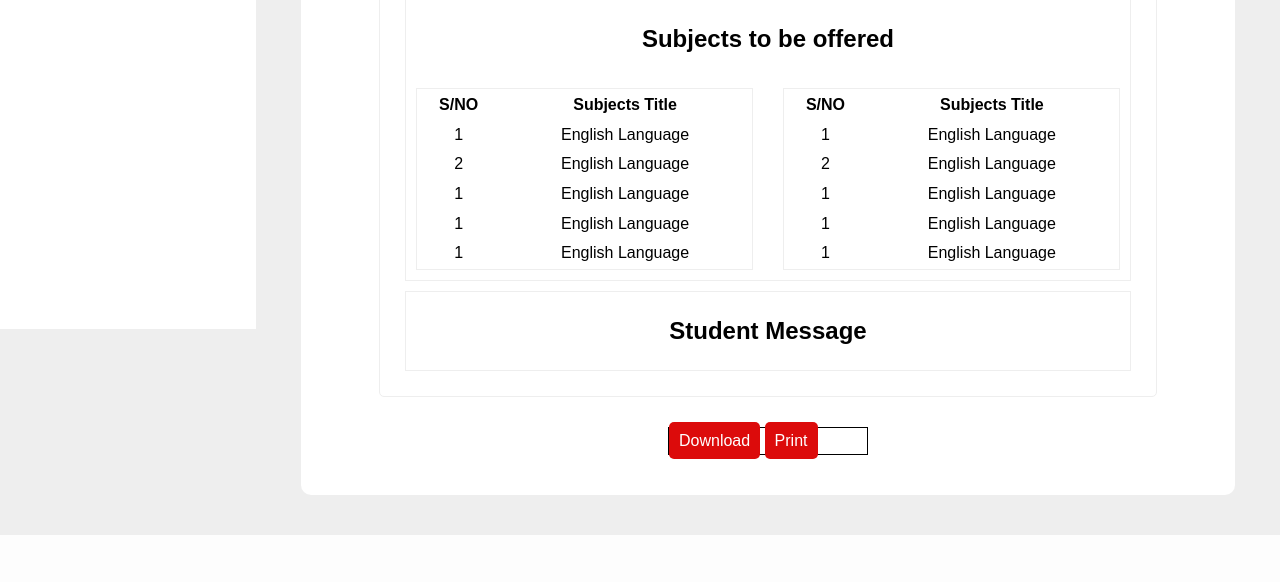
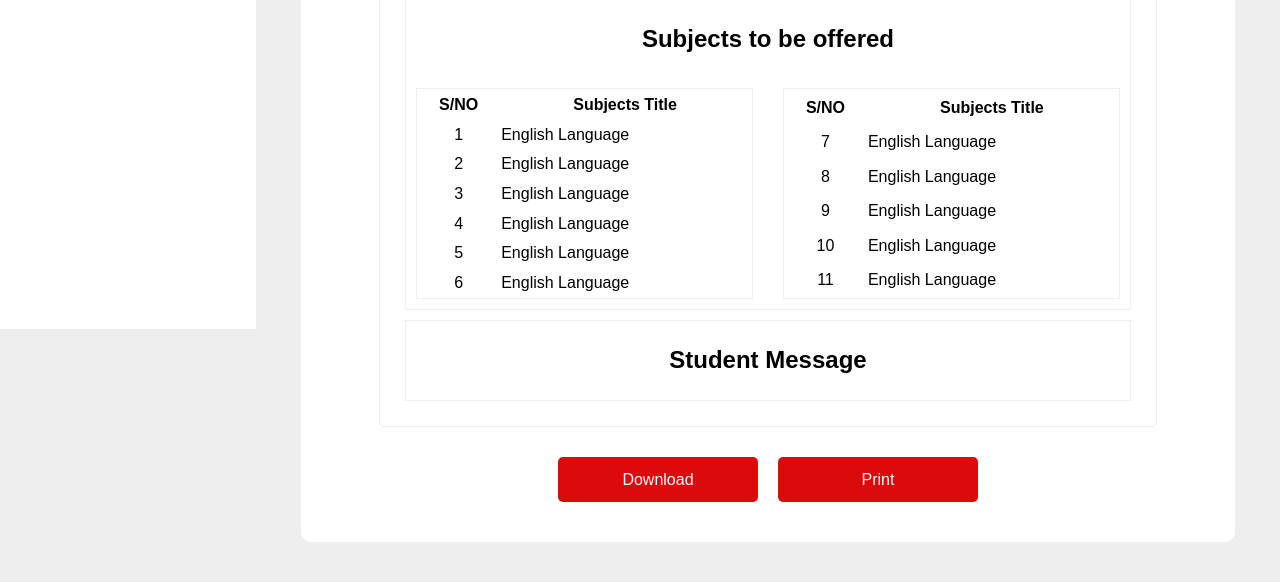
Before and after one commit to cachecoder01/good-brains-school-website, a PHP site: page /goodbrains/admin/view_applicant.php?id=1 in a window 1280 px wide. Shown: the part 471-1053 px from the top of the page. Before the commit the page ends 1006 px from the top, so only its background shows below. Run offline with PHP 8.4, Linux system fonts and the light colour scheme; the visitor is signed in with stand-in values (Sample User, id 1); data that the repository does not hold is empty; grey boxes are pictures that could not be loaded.

Commit message:
appliction form

```diff
--- a/admin/css/style.css
+++ b/admin/css/style.css
@@ -18,6 +18,9 @@ html {
 
 p {
     color: #777676;
+}
+.center {
+    text-align: center;
 }
 
 /*==== header ====*/
@@ -191,7 +194,6 @@ textarea:focus {
 .child {
     flex: 1;
     gap: 10px;
-    text-align: center;
 }
 
 /*___ Menu Page ___*/
@@ -379,17 +381,21 @@ select.am {
     color: #0a0f1f;
 }
 .btn-container {
+    display: flex;
+    margin: 30px auto;
+    gap: 20px;
+    justify-content: center;
+}
+.dl-btn {
+    background-color: rgb(220, 11, 11);
+    padding: 10px;
+    border-radius: 5px;
     width: 200px;
-    margin: 30px auto;
-    border: thin solid;
+    text-align: center;
 }
-.btn {
-    background-color: rgb(220, 11, 11);
-    border-radius: 5px;
-    text-align: center;
+.dl-btn a {
     color: white;
-    padding: 10px;
-    margin: auto;
+    text-decoration: none;
 }
 
 .form_message {
--- a/admin/view_applicant.php
+++ b/admin/view_applicant.php
@@ -69,6 +69,7 @@
                                 $name = $row["student_name"];
                                 $school = $row["school"];
                                 $past_school = $row["past_school"];
+                                $past_class = $row["past_class"];
                                 $age = $row["student_age"];
                                 $g_name = $row["guardian_name"];
                                 $email = $row["email"];
@@ -81,12 +82,12 @@
                 ?>
                 <div class="application-container">
                     <div class="flex">
-                        <div class="child"><img src="../assets/images/application-form/passport/<?= $img ?>"></div>
+                        <div class="child center"><img src="../assets/images/application-form/passport/<?= $img ?>"></div>
                         <div class="flex child">
                             <p>Name: <span><?= $name ?></span></p>
                             <p>School Applied For: <span><?= $school ?></span></p>
                             <p>Current/Past School: <span><?= $past_school ?></span></p>
-                            <p>Current/Past Class: <span></span></p>
+                            <p>Current/Past Class: <span><?= $past_class ?></span></p>
                             <p>Studet Age: <span><?= $age ?></span></p>
                             <p>Guardian Name: <span><?= $g_name ?></span></p>
                             <p>Email: <span><?= $email ?></span></p>
@@ -103,19 +104,22 @@
                                     <th>S/NO</th><th>Subjects Title</th>
                                 </tr>
                                 <tr>
-                                    <td>1</td><td>English Language</td>
+                                    <td class="center">1</td><td>English Language</td>
                                 </tr>
                                 <tr>
-                                    <td>2</td><td>English Language</td>
+                                    <td class="center">2</td><td>English Language</td>
                                 </tr>
                                 <tr>
-                                    <td>1</td><td>English Language</td>
+                                    <td class="center">3</td><td>English Language</td>
                                 </tr>
                                 <tr>
-                                    <td>1</td><td>English Language</td>
+                                    <td class="center">4</td><td>English Language</td>
                                 </tr>
                                 <tr>
-                                    <td>1</td><td>English Language</td>
+                                    <td class="center">5</td><td>English Language</td>
+                                </tr>
+                                <tr>
+                                    <td class="center">6</td><td>English Language</td>
                                 </tr>
                             </table>
                             <table class="child border">
@@ -123,44 +127,34 @@
                                     <th>S/NO</th><th>Subjects Title</th>
                                 </tr>
                                 <tr>
-                                    <td>1</td><td>English Language</td>
+                                    <td class="center">7</td><td>English Language</td>
                                 </tr>
                                 <tr>
-                                    <td>2</td><td>English Language</td>
+                                    <td class="center">8</td><td>English Language</td>
                                 </tr>
                                 <tr>
-                                    <td>1</td><td>English Language</td>
+                                    <td class="center">9</td><td>English Language</td>
                                 </tr>
                                 <tr>
-                                    <td>1</td><td>English Language</td>
+                                    <td class="center">10</td><td>English Language</td>
                                 </tr>
                                 <tr>
-                                    <td>1</td><td>English Language</td>
+                                    <td class="center">11</td><td>English Language</td>
                                 </tr>
                             </table>
                         </div>
                     </div>
                     <div class="border">
                         <h2>Student Message</h2>
-                        <p><?= $message ?></p>
+                        <p class="center"><?= $message ?></p>
                     </div>
                 </div>
                 <div class="btn-container">
-                    <a download class="btn child">Download</a>
-                    <a download class="btn child">Print</a>
+                    <div class="dl-btn"><a href="#" >Download</a></div>
+                    <div class="dl-btn"><a href="#" >Print</a></div>
                 </div>
             </div>
         </section>
     </main>
-
-    <script>
-        const image = document.querySelector("#preview"),
-        input = document.querySelector("input");
-
-        input = addEventListener("change", () => {
-            image.style.display = "block";
-            image.src = URL.createObjectURL(input.files[0]);
-        });
-    </script>
 </body>
 </html>
--- a/enrollment.html
+++ b/enrollment.html
@@ -118,11 +118,13 @@
                     <label>Email</label>
                     <input type="email" name="email" placeholder="Enter Email">
                     <label>Phone</label>
-                    <input type="tel" name="phone" placeholder="Enter Phone Number">
+                    <input type="number" name="phone" placeholder="Enter Phone Number">
                     <label>Location</label>
                     <input type="text" name="location" placeholder="Enter Current Location">
                     <label>Current/Past School</label>
                     <input type="text" name="past_school" placeholder="Enter Current/Past School">
+                    <label>Current/Past Class</label>
+                    <input type="text" name="past_class" placeholder="Enter Current/Past Class">
                     <label>Valid Document Of Student</label>
                     <input type="file" name="img" placeholder="Submit Any Valid Document of Student">
                     <label>Message</label>
```
Also changed, not shown: application_form.php (+7 -4 lines), 3 other files.
